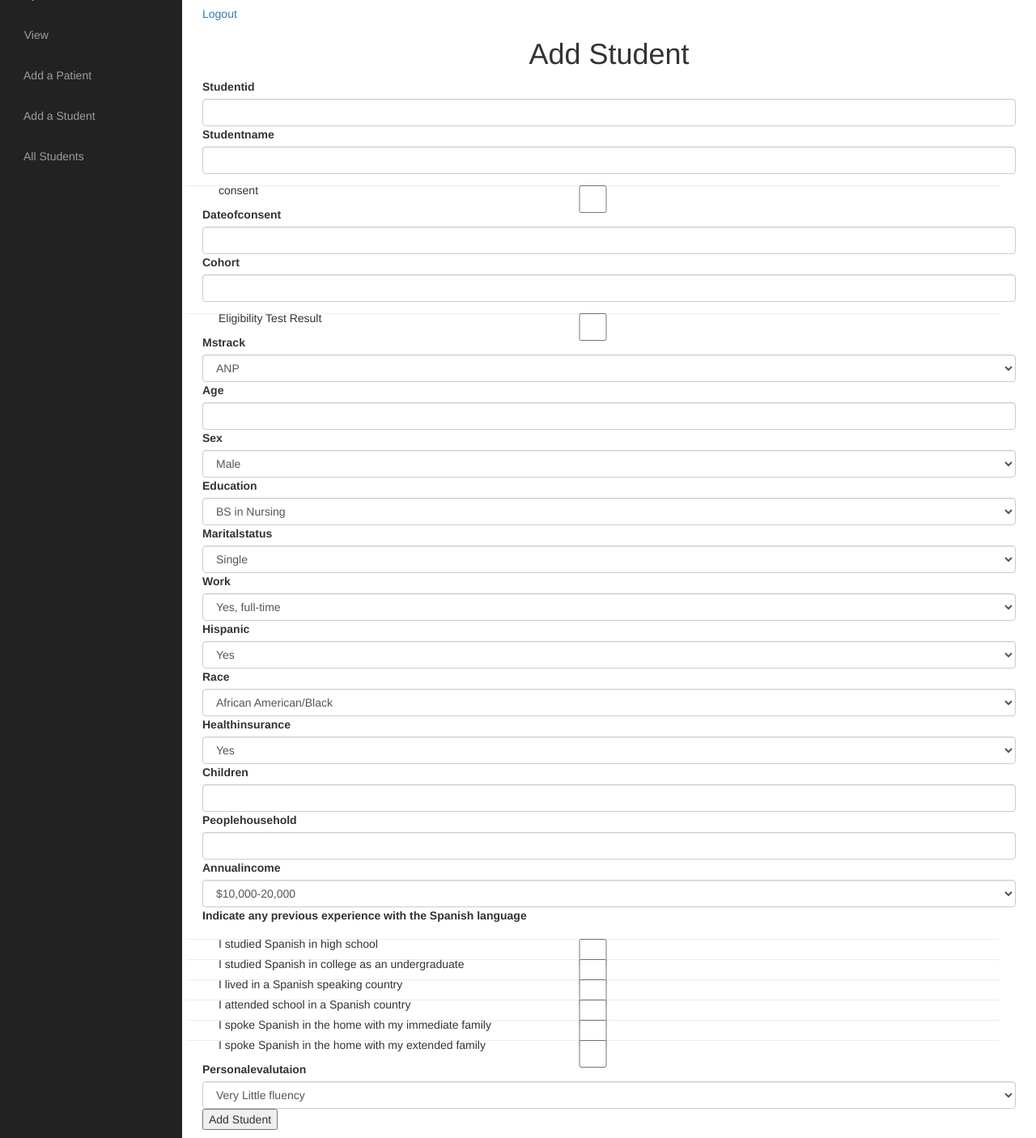
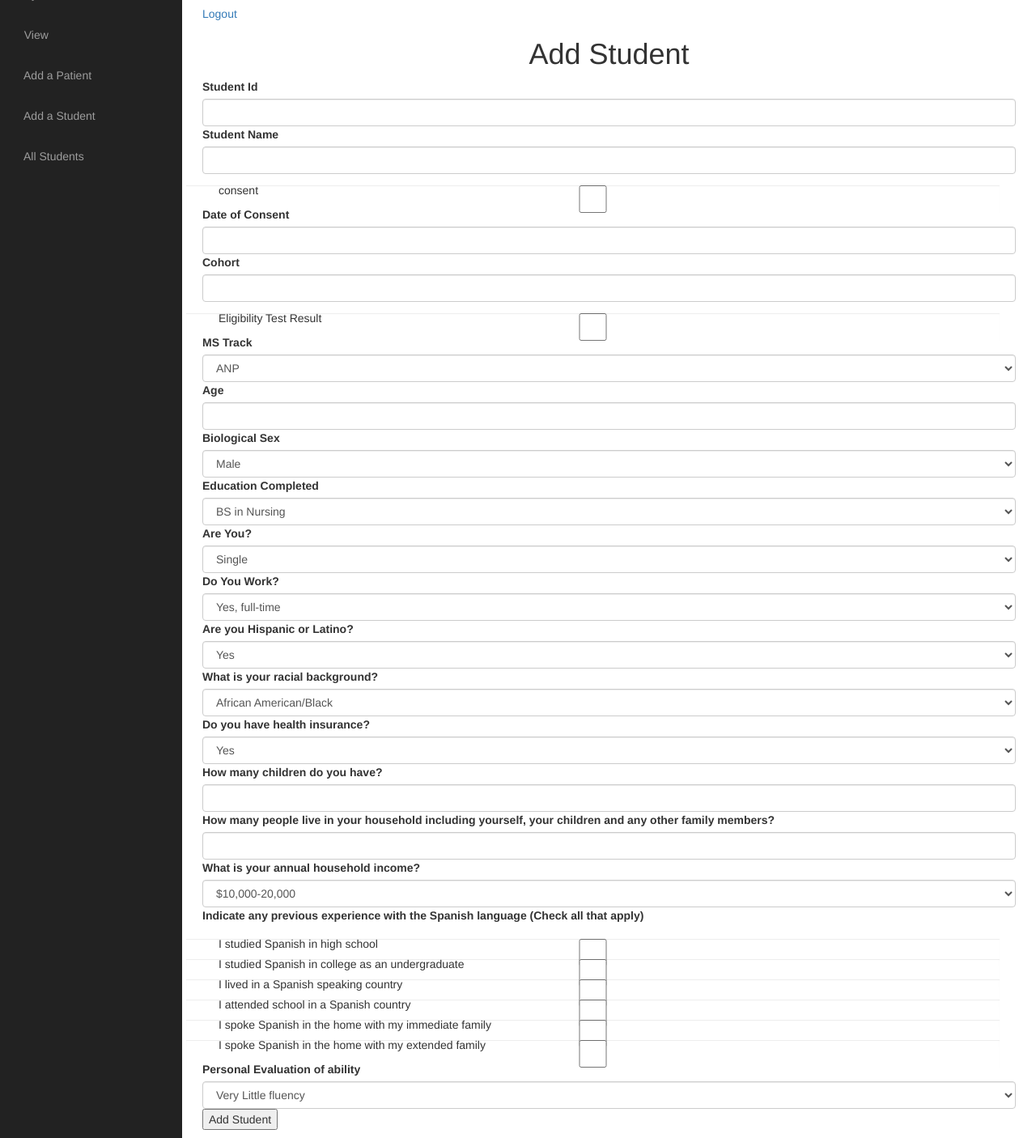
Before and after one commit to paranjay/ISLL, a CakePHP app: the page made by app/View/Students/add.ctp in a window 1280 px wide. Shown: the part 83-1489 px from the top of the page at 81% size. Run offline with PHP 8.4 and a stand-in for CakePHP, Linux system fonts and the light colour scheme; the template is opened without the code that fills it, so the values that code supplies are empty; form fields are guessed from the names that the template uses; some libraries are stand-ins or nearby versions; some web fonts are replaced.

Commit message:
adding labels to questions

```diff
--- a/app/View/Students/add.ctp
+++ b/app/View/Students/add.ctp
@@ -13,68 +13,69 @@ if(isset($debug))
 ?></center>
 <?php
 echo $this->Form->create('Student');
-echo $this->Form->input('studentid', array('class' => 'form-control'));
-echo $this->Form->input('studentname', array('class' => 'form-control'));
+echo $this->Form->input('studentid', array('class' => 'form-control', 'label' => 'Student Id'));
+echo $this->Form->input('studentname', array('class' => 'form-control', 'label' => 'Student Name'));
 echo "<div class=\"checkbox\">" . $this->Form->checkbox('consent', array('hiddenField' => false,'class' => 'form-control'));
 echo $this->Form->label('consent') . "</div>";
-echo $this->Form->input('dateofconsent', array('class' => 'form-control'));
+echo $this->Form->input('dateofconsent', array('class' => 'form-control', 'label' => 'Date of Consent'));
 echo $this->Form->input('cohort', array('class' => 'form-control'));
 echo "<div class=\"checkbox\">" . $this->Form->checkbox('eligibilitytestresult', array('hiddenField' => false, 'class' => 'form-control'));
 echo $this->Form->label('Eligibility Test Result') . "</div>";
 echo $this->Form->input('mstrack', array(
     'options' => array('ANP'=>'ANP', 'FNP' => 'FNP'),
-    'empty' => '(choose one)','class' => 'form-control'
+    'empty' => '(choose one)','class' => 'form-control', 'label' => 'MS Track'
 ));
 echo $this->Form->input('age', array('class' => 'form-control'));
 echo $this->Form->input('sex', array(
     'options' => array('Male' =>'Male', 'Female' => 'Female'),
-    'empty' => '(choose one)','class' => 'form-control'
+    'empty' => '(choose one)','class' => 'form-control', 'label' => 'Biological Sex'
 ));
 echo $this->Form->input('education', array(
     'options' => array('BS in Nursing' => 'BS in Nursing',
     'BS  or BA in field other than Nursing' => 'BS  or BA in field other than Nursing',
     'MS or MA' => 'MS or MA'),
-    'empty' => '(choose one)','class' => 'form-control'
+    'empty' => '(choose one)','class' => 'form-control', 'label' => 'Education Completed'
 ));
 echo $this->Form->input('maritalstatus', array(
     'options' => array('Single' => 'Single',
     'Married/living with someone else' => 'Married/living with someone else',
     'Divorced/Widowed' => 'Divorced/Widowed'),
-    'empty' => '(choose one)','class' => 'form-control'
+    'empty' => '(choose one)','class' => 'form-control', 'label' => 'Are You?'
 ));
 echo $this->Form->input('work', array(
     'options' => array('Yes, full-time' => 'Yes, full-time',
     					'Yes, part-time' => 'Yes, part-time',
     					'No' => 'No'),
-    'empty' => '(choose one)','class' => 'form-control'
+    'empty' => '(choose one)','class' => 'form-control', 'label' => 'Do You Work?'
 ));
 echo $this->Form->input('hispanic', array(
     'options' => array('Yes' => 'Yes', 'No' => 'No'),
-    'empty' => '(choose one)','class' => 'form-control'
+    'empty' => '(choose one)','class' => 'form-control', 'label' => 'Are you Hispanic or Latino?'
 ));
 echo $this->Form->input('race', array(
     'options' => array('African American/Black' => 'African American/Black',
     					'Caucasian/White' => 'Caucasian/White',
     					'Asian' => 'Asian'),
-    'empty' => '(choose one)','class' => 'form-control'
+    'empty' => '(choose one)','class' => 'form-control', 'label' => 'What is your racial background?'
 ));
 echo $this->Form->input('healthinsurance', array(
     'options' => array('Yes' => 'Yes', 'No' => 'No'),
-    'empty' => '(choose one)','class' => 'form-control'
+    'empty' => '(choose one)','class' => 'form-control', 'label' => 'Do you have health insurance?'
 ));
-echo $this->Form->input('children', array('class' => 'form-control'));
-echo $this->Form->input('peoplehousehold', array('class' => 'form-control'));
+echo $this->Form->input('children', array('class' => 'form-control', 'label' => 'How many children do you have?'));
+echo $this->Form->input('peoplehousehold', array('class' => 'form-control', 'label' => 'How many people live in your household including yourself, your children and any other family members?
+'));
 
 echo $this->Form->input('annualincome', array(
     'options' => array('$10,000-20,000' => '$10,000-20,000',
     					'$21,000-40,000' => '$21,000-40,000',
     					'$41,000-50,000' => '$41,000-50,000 ',
     					'more than $50,000' => 'more than $50,000'),
-    'empty' => '(choose one)','class' => 'form-control'
+    'empty' => '(choose one)','class' => 'form-control', 'label' => 'What is your annual household income?'
 ));
 ?>
 <div class="input">
-<label>Indicate any previous experience with the Spanish language</label>
+<label>Indicate any previous experience with the Spanish language (Check all that apply)</label>
 <?php
 echo "<div class=\"checkbox\">" . $this->Form->checkbox('previousexperience1', array('hiddenField' => false, 'class' => 'form-control'));
 echo $this->Form->label('I studied Spanish in high school') . "</div>";
@@ -93,7 +94,7 @@ echo $this->Form->input('personalevalutaion', array(
 	'options' => array('Very Little fluency' => 'Very Little fluency',
 						'Some Fluency' => 'Some Fluency',
 						'Completely Bilingual/Fluent' => 'Completely Bilingual/Fluent'),
-    'empty' => '(choose one)','class' => 'form-control'
+    'empty' => '(choose one)','class' => 'form-control', 'label' => 'Personal Evaluation of ability'
 ));
 echo $this->Form->end('Add Student');
 ?>
```
